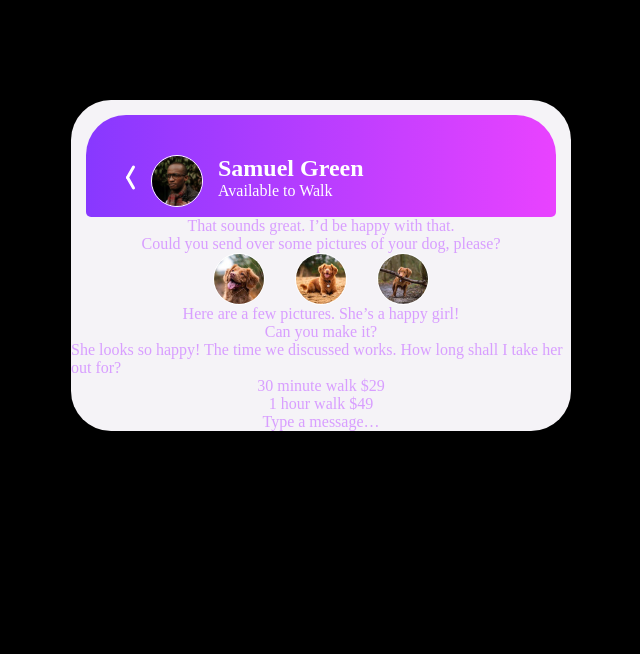
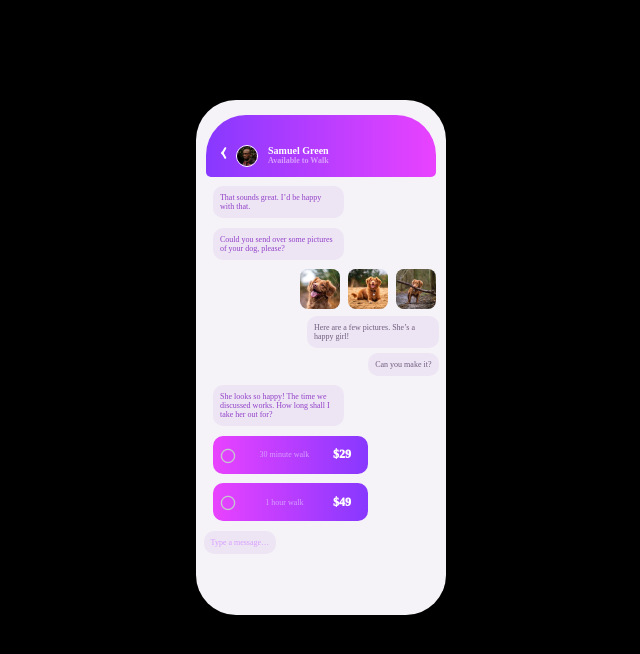
Before and after one commit to studyHackSlab/frontendmentor, a plain HTML site: page chat-app-css-illustration-master/index.html in a window 1280 px wide. Shown: the whole page, without its empty margins (319-959 px from the left). Drawn offline with Linux system fonts and the light colour scheme.

Commit message:
Add files via upload

```diff
--- a/chat-app-css-illustration-master/css/style.css
+++ b/chat-app-css-illustration-master/css/style.css
@@ -1,4 +1,19 @@
 @charset "utf-8";
+
+.text {
+    /* - Pale Violet (sub-heading at the top of the app UI): hsl(276, 100%, 81%) */
+    color: hsl(276, 100%, 81%);
+    /* - Moderate Violet (chat on the left): hsl(276, 55%, 52%) */
+    color: hsl(276, 55%, 52%);
+    /* - Desaturated Dark Violet (chat on the right): hsl(271, 15%, 43%) */
+    color: hsl(271, 15%, 43%);
+    /* - Grayish Blue (placeholder text): hsl(206, 6%, 79%) */
+    color: hsl(206, 6%, 79%);
+    /* - Very Dark Desaturated Violet (main heading): hsl(271, 36%, 24%) */
+    color: hsl(271, 36%, 24%);
+    /* - Dark Grayish Violet (paragraph): hsl(270, 7%, 64%)     */
+    color: hsl(270, 7%, 64%);
+}
 
 
 * {
@@ -12,8 +27,12 @@
     /* justify-content: center; */
 }
 
+.right {
+    justify-content: right;
+}
+
 body {
-    font-size: 16px;
+    font-size: 8px;
     /* background-color: hsl(270, 20%, 96%); */
     background-color: #000;
     /* background-color: hsl(293, 100%, 63%); */
@@ -21,24 +40,137 @@ body {
 }
 
 h1 {
+    font-size: 10px;
     color: hsl(0, 0%, 100%);
+}
+
+h2 {
+    font-size: 8px;
+    /* color: hsl(289, 100%, 72%); */
+    color: hsl(276, 100%, 81%);
 }
 
 .mobile {
     /* padding: 10px 15px; */
     display: flex;
     flex-flow: column;
-    width: 500px;
+    width: 250px;
     background-color: hsl(270, 20%, 96%);
     margin-inline: auto;
     margin-top: 100px;
-    align-items: center;
+    /* align-items: center; */
     border-radius: 40px;
     padding-top: 15px;
+    height: 500px;
 }
 
 .mobile p {
     color: hsl(276, 100%, 81%);
+    background-color: #EDE5F4;
+    width: fit-content;
+    /* width: 50%; */
+    max-width: 50%;
+    padding: 3%;
+    border-radius: 10px;
+}
+
+.mobile-top img {
+    width: 20px;
+    height: 20px;
+    border-radius: 50%;
+    border: 1px solid hsl(0, 0%, 100%);
+
+    /* 上 | 右 | 下 | 左 */
+    margin: 0 15px;
+    margin: 0 10px 0 5px;
+    /* position: relative; */
+}
+
+.mobile-main img {
+    width: 40px;
+    height: 40px;
+    border-radius: 20%;
+
+    /* 上 | 右 | 下 | 左 */
+    margin: 0 3px;
+}
+
+.mobile-main .comment-in {
+    display: flex;
+    /* justify-content:right; */
+    /* 上 | 右 | 下 | 左 */
+    margin: 2% 0 2% auto;
+    color: hsl(271, 15%, 43%);
+
+}
+
+.mobile-main .comment-out {
+    margin: 4%;
+    color: hsl(276, 55%, 52%);
+
+    /* display: flex; */
+    /* justify-content:right; */
+    /* background-color: aquamarine; */
+}
+
+.mobile-main .comment-walk {
+    display: flex;
+    justify-content: space-between;
+    align-items: center;
+    max-width: 80%;
+    width: 60%;
+    /* width: calc(100% - 95px); */
+    /* width: calc(100% - 60px); */
+    /* margin-inline: auto; */
+    background: linear-gradient(to right, hsl(293, 100%, 63%), hsl(264, 100%, 61%));
+
+    margin: 4%;
+
+    /* 上 | 左右 | 下 */
+    /* padding: 1em 2em 2em; */
+
+    /* 上 | 右 | 下 | 左 */
+    /* padding: 5px 1em 0 1em; */
+
+    /* padding: 40px 15px 10px; */
+    /* padding: 40px 15px 10px 50px; */
+    /* padding: 30px 15px 10px 25px; */
+
+    /* 左上 | 右上 | 左下 | 右下 */
+    /* border-radius: 40px 40px 5px 5px; */
+    /* position: relative; */
+}
+
+.comment-walk::before {
+    content: "〇";
+    /* position: absolute; */
+    /* top: calc(50% + 10px); */
+    /* top: calc(50% + 6px); */
+    /* left: 40px; */
+    /* left: 15px; */
+    /* width: 15px; */
+    /* width: 8px; */
+    /* height: 2px; */
+    /* border-radius: 9999px; */
+    /* background-color: #FFF; */
+    color: hsl(206, 6%, 79%);
+    font-weight: 100;
+    font-size: 16px;
+    /* transform-origin: 1.5px 50%; */
+}
+
+.comment-walk span {
+    font-size: 12px;
+    color: #FFF;
+    font-weight: 1000;
+    margin-right: 10px;
+}
+
+
+.mobile-top p {
+    /* color: hsl(0, 0%, 100%); */
+    /* color: hsl(270, 20%, 96%); */
+    /* color: hsl(289, 100%, 72%); */
 }
 
 /* - Pale Violet (sub-heading at the top of the app UI): hsl(276, 100%, 81%) */
@@ -50,6 +182,8 @@ h1 {
 
 .mobile-top {
     width: calc(100% - 95px);
+    width: calc(100% - 60px);
+    margin-inline: auto;
     background: linear-gradient(to left, hsl(293, 100%, 63%), hsl(264, 100%, 61%));
 
     /* 上 | 左右 | 下 */
@@ -58,16 +192,24 @@ h1 {
     /* 上 | 右 | 下 | 左 */
     /* padding: 5px 1em 0 1em; */
 
-    padding: 40px 15px 10px;
-    padding: 40px 15px 10px 50px;
+    /* padding: 40px 15px 10px; */
+    /* padding: 40px 15px 10px 50px; */
+    padding: 30px 15px 10px 25px;
 
     /* 左上 | 右上 | 左下 | 右下 */
     border-radius: 40px 40px 5px 5px;
 
     position: relative;
+    /* align-items: end; */
 }
 
-.arrow-left {
+.mobile-main {
+    width: calc(100% - 15px);
+    margin-inline: auto;
+    background-color: #F5F3F8;
+}
+
+/* .arrow-left {
     display: inline-block;
     width: 18px;
     height: 18px;
@@ -75,7 +217,7 @@ h1 {
     border-left: 4px solid #000;
     border-bottom: 4px solid #000;
     transform: translate(-50%);
-}
+} */
 
 /* .mobile img::before, */
 /* .mobile img::after { */
@@ -84,9 +226,12 @@ h1 {
     content: "";
     position: absolute;
     top: calc(50% + 10px);
+    top: calc(50% + 6px);
     left: 40px;
+    left: 15px;
     width: 15px;
-    height: 3px;
+    width: 8px;
+    height: 2px;
     border-radius: 9999px;
     background-color: #FFF;
     transform-origin: 1.5px 50%;
@@ -154,19 +299,6 @@ h1 {
     /* border-color: transparent hsl(264, 100%, 61%) transparent transparent; */
 }
 
-.mobile img {
-    width: 50px;
-    height: 50px;
-    border-radius: 50%;
-    border: 1px solid hsl(0, 0%, 100%);
-    margin: 0 15px;
-    /* position: relative; */
-}
-
-.mobile-top p {
-    color: hsl(0, 0%, 100%);
-}
-
 /* Submitボタンの色 */
 /* background-color: hsl(271, 36%, 24%); */
 
--- a/chat-app-css-illustration-master/index.html
+++ b/chat-app-css-illustration-master/index.html
@@ -31,29 +31,31 @@
       <img src="images/avatar.jpg" alt="avatar">
       <section>
         <h1>Samuel Green</h1>
-        <p>Available to Walk</p>
+        <h2>Available to Walk</h2>
       </section>
     </div>
+    <div class="mobile-main">
+      <p class="comment-out">That sounds great. I’d be happy with that.</p>
+      <p class="comment-out">Could you send over some pictures of your dog, please?</p>
 
-    <p>That sounds great. I’d be happy with that.</p>
-    <p>Could you send over some pictures of your dog, please?</p>
-
-    <div class="flex">
+      <div class="flex comment-in right">
+        <div>
           <img src="images/dog-image-1.jpg" alt="dog-image-1">
           <img src="images/dog-image-2.jpg" alt="dog-image-2">
           <img src="images/dog-image-3.jpg" alt="dog-image-3">
         </div>
+      </div>
 
-    <p>Here are a few pictures. She’s a happy girl!</p>
-    <p>Can you make it?</p>
+      <p class="comment-in">Here are a few pictures. She’s a happy girl!</p>
+      <p class="comment-in">Can you make it?</p>
 
-    <p>She looks so happy! The time we discussed works. How long shall I take her out for?</p>
+      <p class="comment-out">She looks so happy! The time we discussed works. How long shall I take her out for?</p>
 
-    <p>30 minute walk <span>$29</span></p>
-    <p>1 hour walk <span>$49</span></p>
+      <p class="comment-walk">30 minute walk <span>$29</span></p>
+      <p class="comment-walk">1 hour walk <span>$49</span></p>
 
-    <p>Type a message…</p>
-
+      <p class="comment-new">Type a message…</p>
+    </div>
   </div>
   <!-- Simple booking
 
```
Lines whose indentation alone changed are shown as unchanged.
